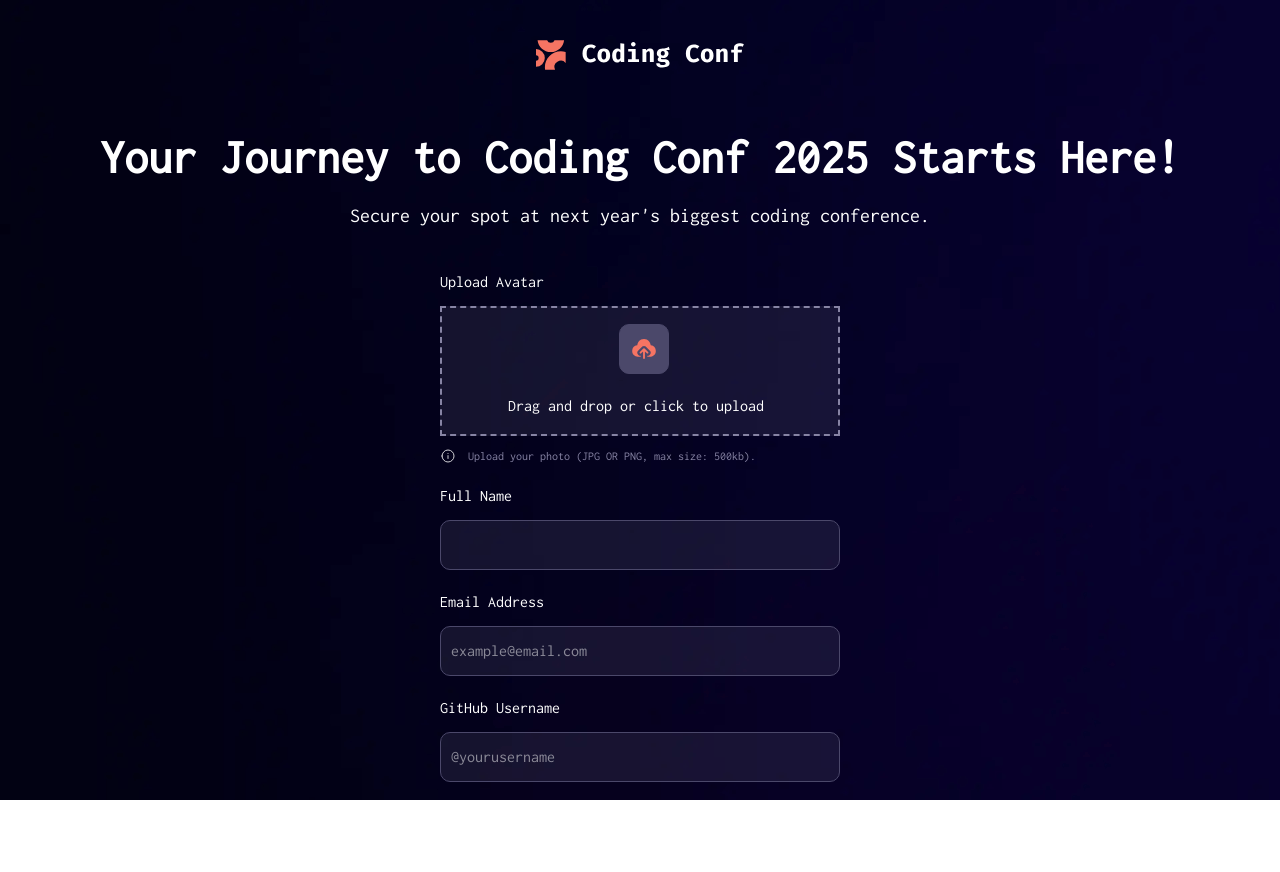
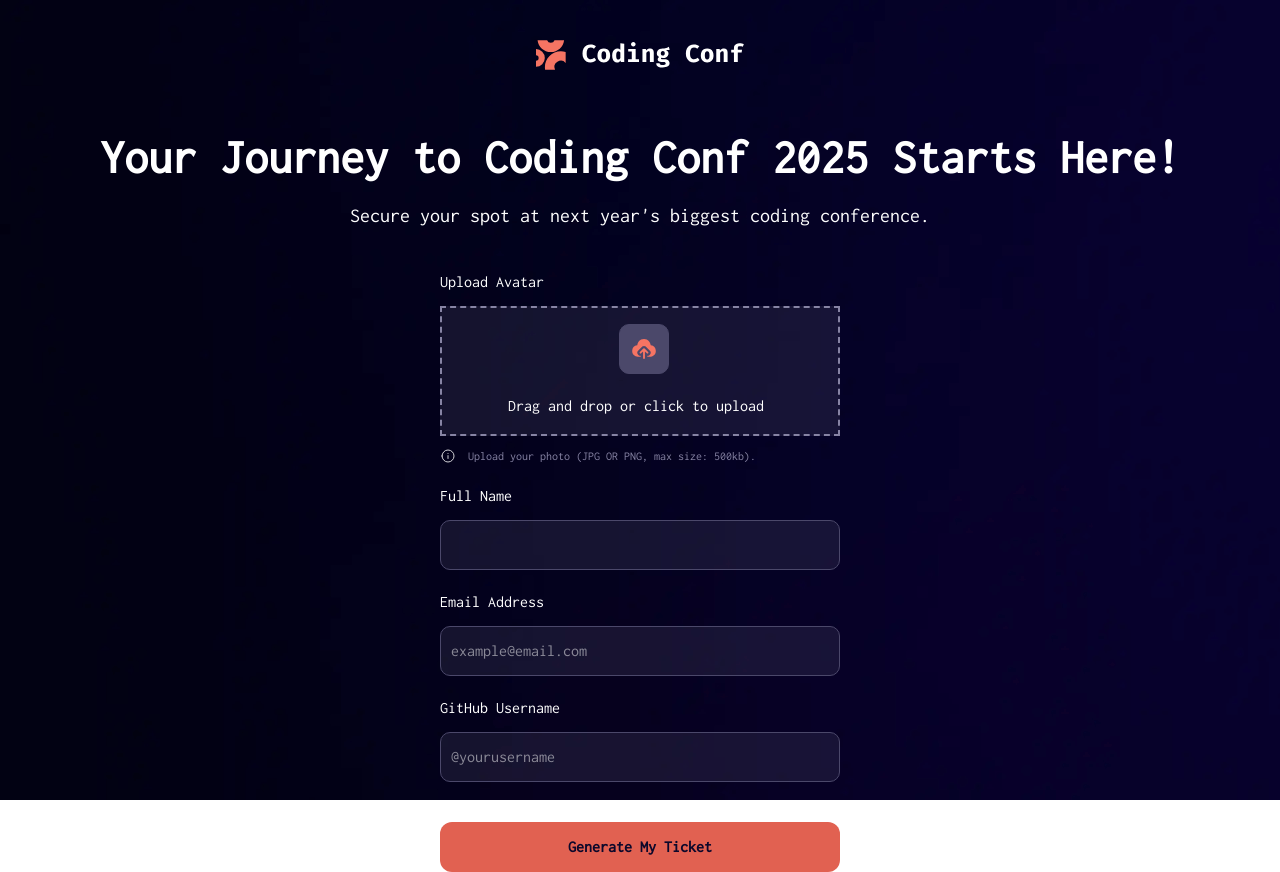
Before and after one commit to azanra/conference-ticket, a React (Vite) app: page / in a window 1280 px wide. Before the commit the page ends 826 px from the top, so only its background shows below. Built offline with nearby package versions, Linux system fonts and the light colour scheme.

Commit message:
Position and style the submit ticket button

```diff
--- a/src/component/form.jsx
+++ b/src/component/form.jsx
@@ -88,7 +88,14 @@ export default function Form({ ticket, status, handleTicket, setStatus }) {
               handleTicket={handleTicket}
             />
           </div>
-          <button type="submit">Generate My Ticket</button>
+          <div className="centerComponent mt-5">
+            <button
+              type="submit"
+              className="w-[400px] h-[50px] bg-(--Orange-700) rounded-xl text-(--Neutral-900) font-extrabold"
+            >
+              Generate My Ticket
+            </button>
+          </div>
         </form>
       ) : (
         <Ticket ticket={ticket} />
```
